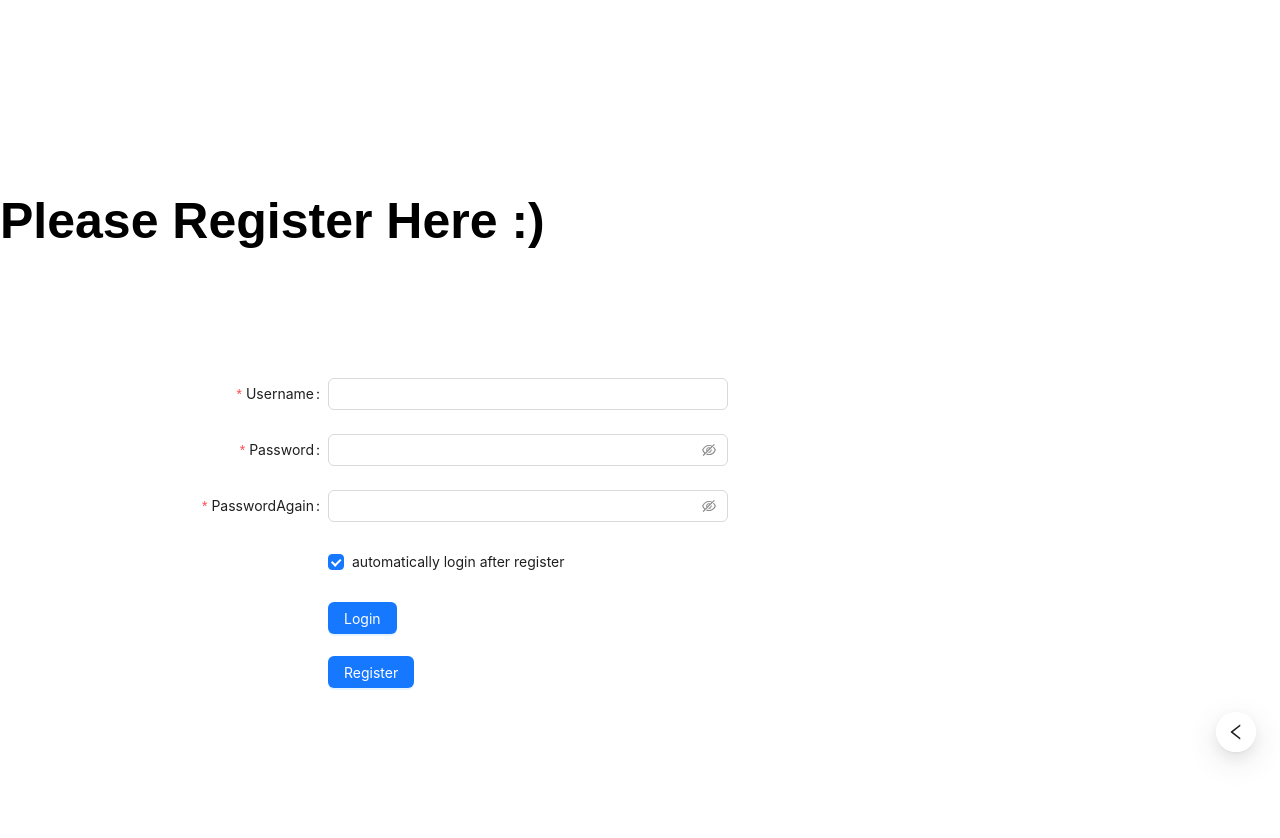
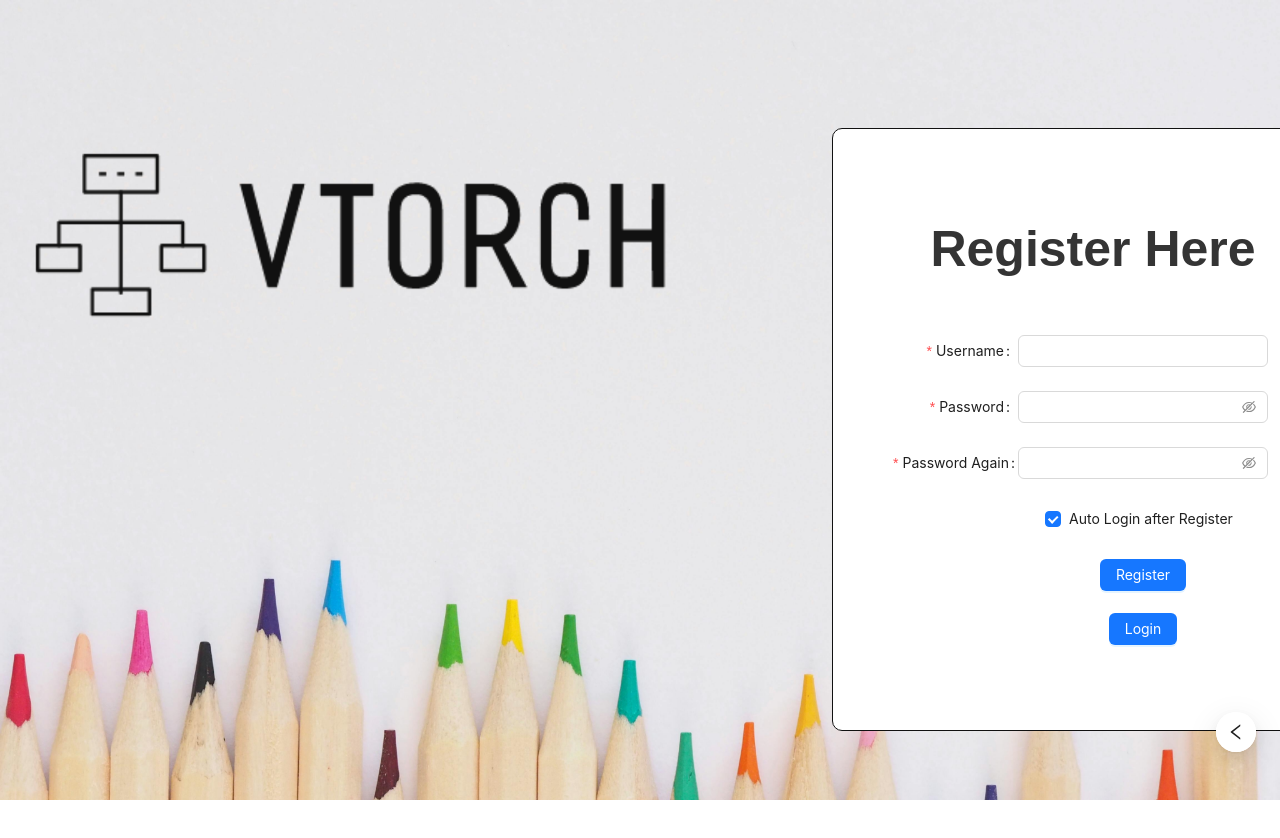
Before and after one commit to ZENG-Zhuo/VTorch-Frontend, a React (Create React App) app: page /RegisterPage in a window 1280 px wide. Shown: the top 838 px of the page. After the commit the page ends 800 px from the top, so only its background shows below. Built offline with nearby package versions, Linux system fonts and the light colour scheme; what enquire-js would draw is missing.

Commit message:
add siderbar hidden system

```diff
--- a/package.json
+++ b/package.json
@@ -27,6 +27,7 @@
     "react-router-dom": "^6.22.3",
     "react-scripts": "^5.0.1",
     "reactflow": "^11.10.3",
+    "rsuite": "^5.59.0",
     "typescript": "^4.9.5",
     "web-vitals": "^2.1.4"
   },
--- a/src/App.css
+++ b/src/App.css
@@ -10,7 +10,7 @@
 
 .sider {
   float: left;
-  width: 240px;
+  width: 300px;
   height: 100%;
   background-color: white;
   border-right:1px solid;
@@ -27,6 +27,6 @@
 
 .canvas {
   background-color: pink;
-  margin-left: 241px;
+  margin-left: 301px;
   height: 100%;
 }
--- a/src/Canvas/Canvas.css
+++ b/src/Canvas/Canvas.css
@@ -1,9 +1,9 @@
 .text-updater-node {
-  height: 200px;
+  height: auto;
   border: 1px solid #111;
   padding: 10px;
+  border-radius: 10px;
   background: white;
-  overflow: auto;
 }
 
 .text-updater-node label {
--- a/src/Canvas/defaultelements.tsx
+++ b/src/Canvas/defaultelements.tsx
@@ -16,7 +16,7 @@ const initialNodes: Node[] = [
     { id: 'node3',
       type: 'Conv2d',
       data: {},
-      position: { x: 0, y: 400 }
+      position: { x: 0, y: 600 }
     },
     { id: 'node4',
       type: 'Conv2d',
--- a/src/Sider/Sider.css
+++ b/src/Sider/Sider.css
@@ -1,3 +1,5 @@
+@import "rsuite/dist/rsuite.css";
+
 .nodes {
     margin-bottom: 20px;
 }
--- a/src/Sider/Sider.tsx
+++ b/src/Sider/Sider.tsx
@@ -6,6 +6,11 @@ import './Sider.css';
 import { useStore } from 'reactflow';
 import {InputTensor, OutputTensor, classdict} from '../Canvas/LayerNode'
 import { ClassInfo } from '../ParsePythonFuncClass';
+import { Sidenav, Nav, Toggle } from 'rsuite';
+import DashboardIcon from '@rsuite/icons/legacy/Dashboard';
+import GroupIcon from '@rsuite/icons/legacy/Group';
+import MagicIcon from '@rsuite/icons/legacy/Magic';
+import GearCircleIcon from '@rsuite/icons/legacy/GearCircle';
 
 
 interface SiderProp{
@@ -65,8 +70,16 @@ function Sider(props: SiderProp) {
     <div className='sider'>
 
       <span className='sider_title'> Layer Choice </ span>
+      <button  className="save"  onClick={OnClickButton}>show the state</button>
+
+      <Sidenav>
+      <Sidenav.Body>
+
+      <Nav>
+      <Nav.Menu placement="rightStart" eventKey="3" title="NNModule" icon={<MagicIcon />}>
       <div className="nodes">
           {sidernodes?.map((x) => (
+            <Nav.Item >
             <div
               key = {x.data.label}
               className={classnames(["sider-node", x.data.label])}
@@ -75,9 +88,14 @@ function Sider(props: SiderProp) {
             >
               {x.data.label}
             </div>
+            </Nav.Item>
           ))}
       </div>
-      <button  className="save"  onClick={OnClickButton}>show the state</button>
+      </Nav.Menu>
+      </Nav>
+      </Sidenav.Body>
+      </Sidenav>
+
     </div>
   );
 }
--- a/src/routes/HomePage/Page.jsx
+++ b/src/routes/HomePage/Page.jsx
@@ -14,20 +14,20 @@ const pageData = [
     title: 'DataLoader Design',
     content: 'Design your dataloader to transform the row data into tensor',
     links: [
-      <a key="2" href="https://pro.ant.design" target="_blank">Design DataLoader<Icon type="right" /></a>,
+      <a key="2" href="/modelPage">Design DataLoader<Icon type="right" /></a>,
     ],
     Bg: Tetris,
   },
   {
     title: 'Model Design',
     content: 'Design your model for training',
-    links: (<a href="https://antv.alipay.com" target="_blank">Design your model<Icon type="right" /></a>),
+    links: (<a href="/modelPage">Design your model<Icon type="right" /></a>),
     Bg: Column,
   },
   {
     title: 'Loss Design',
     content: 'Design your loss function to optimize the model',
-    links: (<a>Design your Loss Function</a>),
+    links: (<a href="/modelPage">Design your Loss Function<Icon type="right" /></a>),
     Bg: Coordinate,
   },
 ];
--- a/src/routes/Login/LoginPage.css
+++ b/src/routes/Login/LoginPage.css
@@ -21,8 +21,13 @@
     /* margin:auto; */
     height: auto;
     text-align: center;
+    align-items: center;
     flex-direction: column;
     align-items: center ;
+    border: 1px solid #111;
+    padding: 10px;
+    border-radius: 10px;
+    background: white;
 }
 
 .title{
@@ -38,4 +43,5 @@
     margin-right: 15%;
     margin-bottom: 15%;
     align-items: center;
+
 }
--- a/src/routes/Login/RegisterPage.css
+++ b/src/routes/Login/RegisterPage.css
@@ -1,10 +1,47 @@
+/* body{
+    background: url('./LoginBack.png');
+    background-size: 100%;
+    background-attachment: fixed;
+    background-position-y: center;
+
+} */
+.LoginPage{
+    background-image: url("LoginBack.png");
+    background-size: 100%;
+    height: 100%;
+    /* background-color: red; */
+  }
+
+  .FormContainer{
+      position: fixed;
+      background-color: white;
+      width: 500px;
+      margin-left: 65%;
+      margin-top: 10%;
+      /* margin:auto; */
+      height: auto;
+      text-align: center;
+      align-items: center;
+      flex-direction: column;
+      align-items: center ;
+      border: 1px solid #111;
+      padding: 10px;
+      border-radius: 10px;
+      background: white;
+  }
+
   .title{
       font-size: 50px;
       font-weight: bold;
+      margin-top: 15%;
   }
 
 
-.RegisterForm {
+  .LoginForm {
       margin-top: 10%;
       margin-left: 10%;
+      margin-right: 15%;
+      margin-bottom: 15%;
+      align-items: center;
+
   }
--- a/src/routes/Login/RegisterPage.tsx
+++ b/src/routes/Login/RegisterPage.tsx
@@ -1,13 +1,16 @@
-import React, { useState } from 'react';
+import React, {useState} from "react";
+import "./RegisterPage.css"
+import {ExclamationCircleOutlined, LoginOutlined} from "@ant-design/icons";
 import { LeftOutlined } from '@ant-design/icons';
-import { Button, Checkbox, Form, type FormProps, Input, FloatButton, Modal } from 'antd';
-import './RegisterPage.css'
+import { Button, Checkbox, Form, type FormProps, Input, FloatButton } from 'antd';
+
+const RegisterPage = () => {
 
     type FieldType = {
       username?: string;
       password?: string;
+      password2?: string;
       remember?: string;
-  confirm?:  string;
     };
 
     const onFinish: FormProps<FieldType>["onFinish"] = (values) => {
@@ -18,36 +21,13 @@ const onFinishFailed: FormProps<FieldType>["onFinishFailed"] = (errorInfo) => {
       console.log('Failed:', errorInfo);
     };
 
-export default function RegisterPage(){
-
-    const [isModalOpen, setIsModalOpen] = useState(false);
-
-    const handleOk = () => {
-      setIsModalOpen(false);
-    };
-
-    const handleCancel = () => {
-      setIsModalOpen(false);
-    };
-
-    function OnLoginClick(){
-        var pwd1: string = (document.getElementById('RegisterPwd1') as HTMLInputElement).value
-        var pwd2: string = (document.getElementById('RegisterPwd2') as HTMLInputElement).value
-        console.log(pwd1);
-        console.log(pwd2);
-        if(pwd1 == pwd2){
-            window.location.assign('/');
-        } else {
-            setIsModalOpen(true);
-        }
-    }
-
     return(
-        <div>
-            <div className='title'>
-                Please Register Here :)
+        <div className="LoginPage">
+        <div className="FormContainer">
+        <div className="title" >
+                    Register Here
                 </div>
-            <div className='RegisterForm'>
+                <div className='LoginForm'>
                 <Form
                     name="basic"
                     labelCol={{ span: 8 }}
@@ -71,15 +51,15 @@ export default function RegisterPage(){
                     name="password"
                     rules={[{ required: true, message: 'Please input your password!' }]}
                     >
-                <Input.Password id='RegisterPwd1'/>
+                    <Input.Password />
                     </Form.Item>
 
                     <Form.Item<FieldType>
-                label="PasswordAgain"
-                name="confirm"
-                rules={[{ required: true, message: 'Please input the same password here!' }]}
+                    label="Password Again"
+                    name="password2"
+                    rules={[{ required: true, message: 'two password should be the same' }]}
                     >
-                <Input.Password id='RegisterPwd2'/>
+                    <Input.Password />
                     </Form.Item>
 
                     <Form.Item<FieldType>
@@ -87,20 +67,23 @@ export default function RegisterPage(){
                     valuePropName="checked"
                     wrapperCol={{ offset: 8, span: 16 }}
                     >
-                <Checkbox>automatically login after register</Checkbox>
+                    <Checkbox>Auto Login after Register</Checkbox>
                     </Form.Item>
 
                     <Form.Item wrapperCol={{ offset: 8, span: 16 }}>
-                <Button type="primary" htmlType="submit" onClick={OnLoginClick}> Login  </Button>
+                    <Button type="primary" htmlType="submit" href='/HomePage'> Register </Button>
                     <div> <br></br> </div>
-                <Button type="primary" htmlType="submit">Register</Button>
+                    <Button type="primary" htmlType="submit" href='/LoginPage'> Login </Button>
                     </Form.Item>
                 </Form>
+
+            </div>
             <FloatButton href='/' icon={<LeftOutlined/> } />
         </div>
-        <Modal title="Basic Modal" open={isModalOpen} onOk={handleOk} onCancel={handleCancel}>
-          <p>Two Password should be the same</p>
-        </Modal>
         </div>
-    );
+    )
 }
+
+
+
+export default RegisterPage;
--- /dev/null
+++ b/src/style.css
@@ -0,0 +1,3 @@
+@import "rsuite/dist/rsuite.css";
+
+#root{ padding: 10px; }
```
Also changed, not shown: 1 other file (tests, documents, lock files or other folders). Lines whose indentation alone changed are shown as unchanged.
